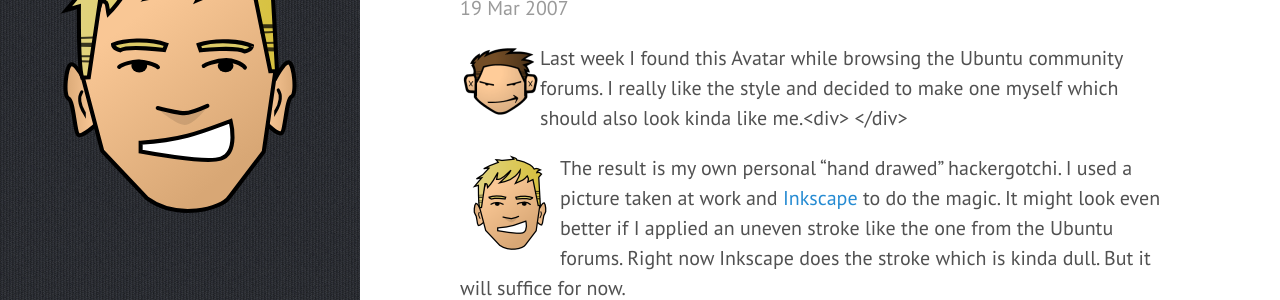
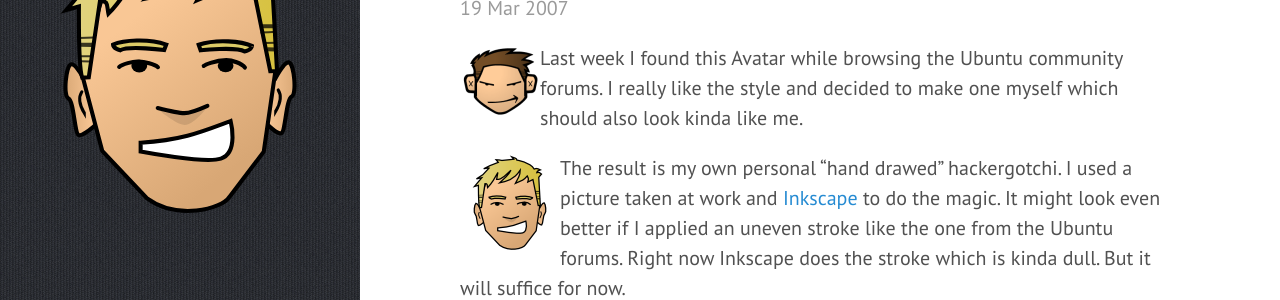
Before and after one commit to jacobemcken/jacobemcken.github.io, a Jekyll site: the page built from _posts/2007-03-19-my-very-own-hackergotchi-head.markdown, in a window 1280 px wide and 994 px high. Shown: the part 137-437 px from the top of the window. Built offline with Jekyll 4.4.1, drawn with Linux system fonts in a browser that asks for light colours.

Commit message:
Remove HTML tags from old post that should not be there

```diff
--- a/_posts/2007-03-19-my-very-own-hackergotchi-head.markdown
+++ b/_posts/2007-03-19-my-very-own-hackergotchi-head.markdown
@@ -30,7 +30,7 @@ comments:
     avatars online.\r\nBUT we NEED YOUR TALENT!\r\nIt would be great if you added
     your own pieces for the avatar!\r\ncontact me, even with gtalk/jabber\r\nencompass@gmail.com"
 ---
-<img width='80' height='77' style="float: left;" src="/public/media/ubuntu_forum_avatar.gif" alt="" />Last week I found this Avatar while browsing the Ubuntu community forums.  I really like the style and decided to make one myself which should also look kinda like me.<div>&nbsp;</div>
+<img width='80' height='77' style="float: left;" src="/public/media/ubuntu_forum_avatar.gif" alt="" />Last week I found this Avatar while browsing the Ubuntu community forums.  I really like the style and decided to make one myself which should also look kinda like me.
 
 <img width='100' height='100' style="float: left;" src="/public/media/hackergotchi.png" alt="" />The result is my own personal "hand drawed" hackergotchi. I used a picture taken at work and [Inkscape][1] to do the magic. It might look even better if I applied an uneven stroke like the one from the Ubuntu forums. Right now Inkscape does the stroke which is kinda dull. But it will suffice for now.
 
```
